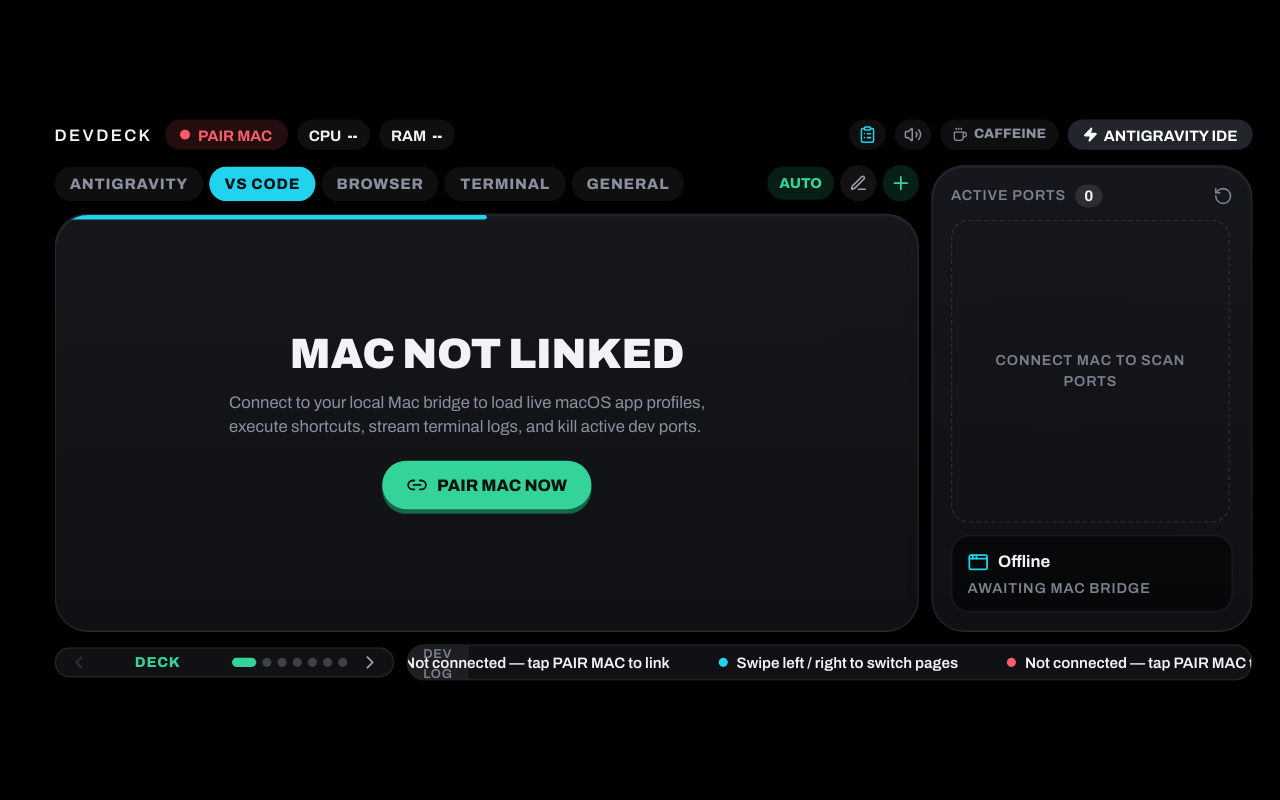
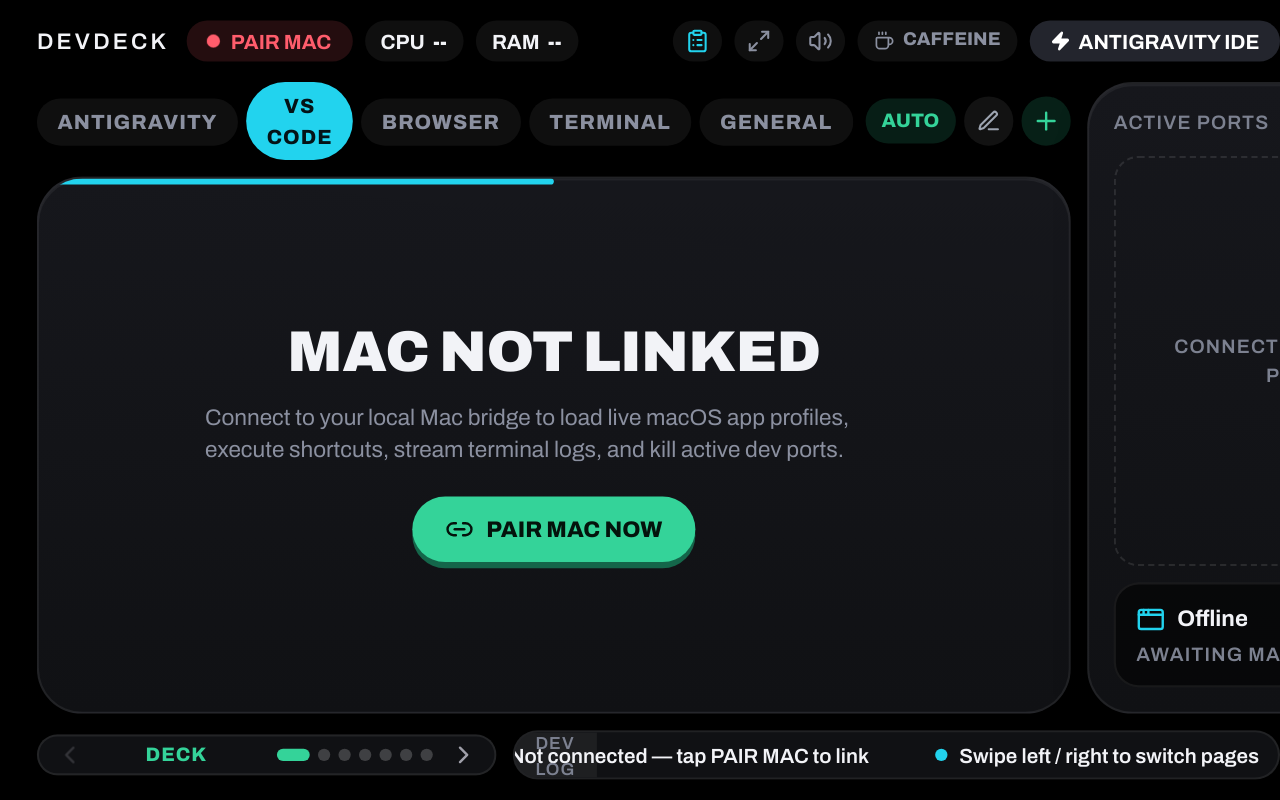
Before and after one commit to youssefelhalawanyyy/HELPER, a Next.js app in the folder iphone-pwa/: page / in a window 1280 px wide. Built offline with nearby package versions, Linux system fonts and the light colour scheme.

Commit message:
feat(pwa): true 100% edge-to-edge full screen in both orientations plus Fullscreen toggle

```diff
--- a/iphone-pwa/src/app/globals.css
+++ b/iphone-pwa/src/app/globals.css
@@ -14,8 +14,10 @@
 
 html,
 body {
-  height: 100%;
-  width: 100%;
+  position: fixed;
+  inset: 0;
+  height: 100dvh;
+  width: 100vw;
   margin: 0;
   padding: 0;
   background: #000000;
--- a/iphone-pwa/src/components/shell/DeckShell.tsx
+++ b/iphone-pwa/src/components/shell/DeckShell.tsx
@@ -10,6 +10,8 @@ import {
   ChevronRight,
   ClipboardList,
   Coffee,
+  Maximize2,
+  Minimize2,
   Volume2,
   VolumeX,
   Zap,
@@ -76,6 +78,7 @@ export function DeckShell() {
   const [pairingModalOpen, setPairingModalOpen] = useState(false);
   const [soundOn, setSoundOn] = useState(true);
   const [antigravityMode, setAntigravityMode] = useState(false);
+  const [isFullscreen, setIsFullscreen] = useState(false);
   const [viewport, setViewport] = useState({
     stageW: 844,
     stageH: 390,
@@ -120,33 +123,34 @@ export function DeckShell() {
 
     const updateViewport = () => {
       const vv = window.visualViewport;
-      const w = Math.round(vv?.width ?? window.innerWidth);
-      const h = Math.round(vv?.height ?? window.innerHeight);
+      const w = vv?.width ?? window.innerWidth;
+      const h = vv?.height ?? window.innerHeight;
       const portrait = h > w;
 
-      // Target landscape dimensions after optional 90deg rotation
+      // Exact landscape dimensions after 90deg rotation when phone is held upright
       const landW = portrait ? h : w;
       const landH = portrait ? w : h;
 
-      // Dynamically match mobile phone aspect ratio so there are zero black bars & zero clipping
-      const isMobile = Math.min(w, h) <= 520;
+      // Always fill 100% of the screen edge-to-edge in BOTH orientations (zero black bars)
       const stageH = 390;
-      const stageW = isMobile
-        ? Math.max(720, Math.min(932, Math.round(stageH * (landW / Math.max(1, landH)))))
-        : 844;
-      const scale = Math.min(landW / stageW, landH / stageH);
+      const stageW = Math.max(660, Math.round(stageH * (landW / Math.max(1, landH))));
+      const scale = landH / stageH;
 
       setViewport({ stageW, stageH, scale, portrait });
     };
+
+    const onFsChange = () => setIsFullscreen(Boolean(document.fullscreenElement));
 
     updateViewport();
     window.addEventListener('resize', updateViewport);
     window.addEventListener('orientationchange', updateViewport);
     window.visualViewport?.addEventListener('resize', updateViewport);
+    document.addEventListener('fullscreenchange', onFsChange);
     return () => {
       window.removeEventListener('resize', updateViewport);
       window.removeEventListener('orientationchange', updateViewport);
       window.visualViewport?.removeEventListener('resize', updateViewport);
+      document.removeEventListener('fullscreenchange', onFsChange);
     };
   }, []);
 
@@ -359,6 +363,25 @@ export function DeckShell() {
               className="grid h-5 w-6 place-items-center rounded-full bg-white/[0.06] text-[#22d3ee]"
             >
               <ClipboardList className="h-3 w-3" />
+            </motion.button>
+
+            <motion.button
+              type="button"
+              aria-label="Toggle fullscreen"
+              whileTap={{ scale: 0.9 }}
+              onClick={() => {
+                soundEngine.playClick();
+                if (document.fullscreenElement) {
+                  void document.exitFullscreen?.().catch(() => {});
+                } else {
+                  void document.documentElement.requestFullscreen?.().catch(() => {
+                    deck.showToast(true, 'On iPhone: tap Share → Add to Home Screen for full screen');
+                  });
+                }
+              }}
+              className="grid h-5 w-6 place-items-center rounded-full bg-white/[0.06] text-[#8b90a0] hover:text-white"
+            >
+              {isFullscreen ? <Minimize2 className="h-3 w-3" /> : <Maximize2 className="h-3 w-3" />}
             </motion.button>
 
             <motion.button
```
